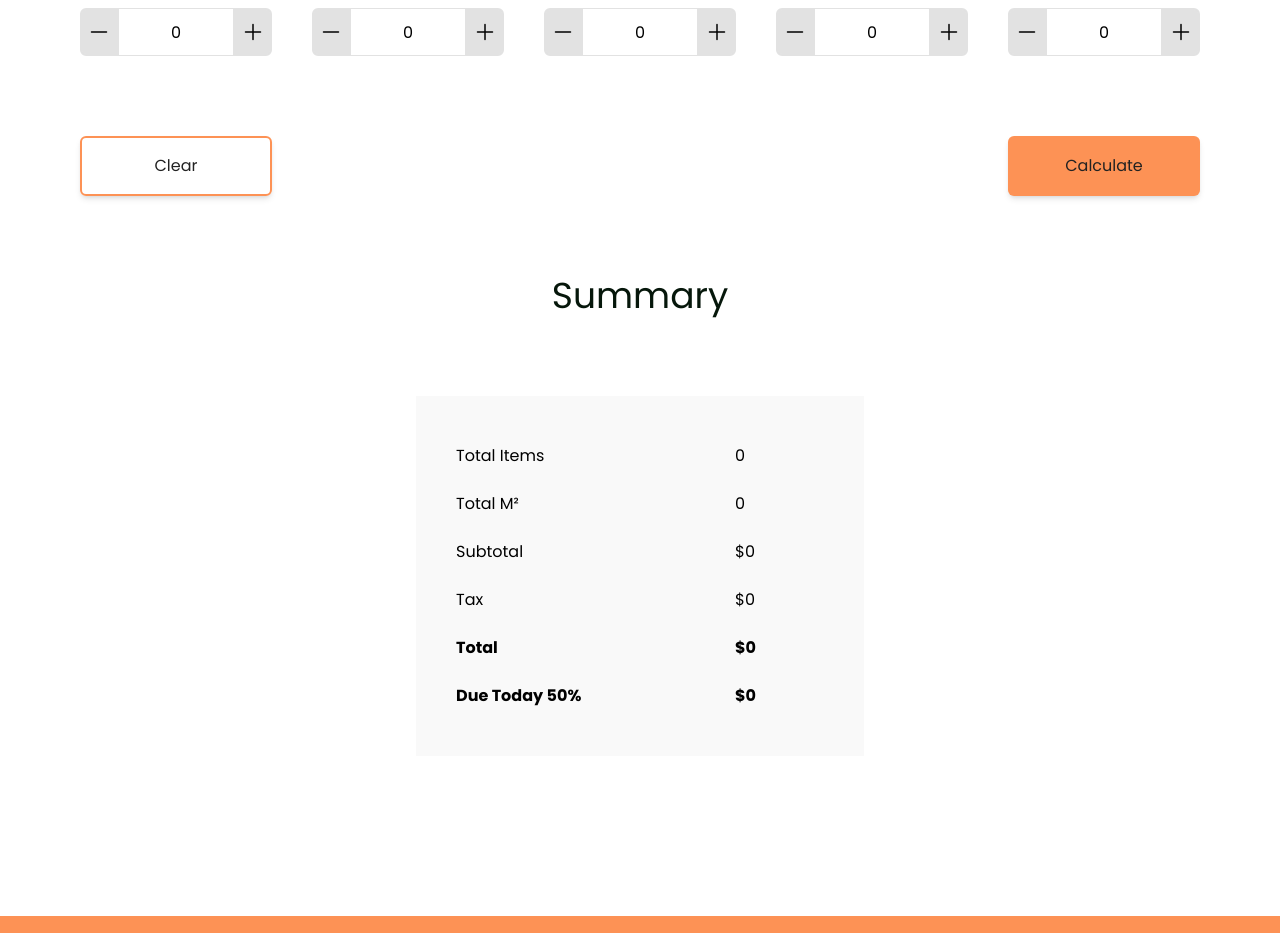
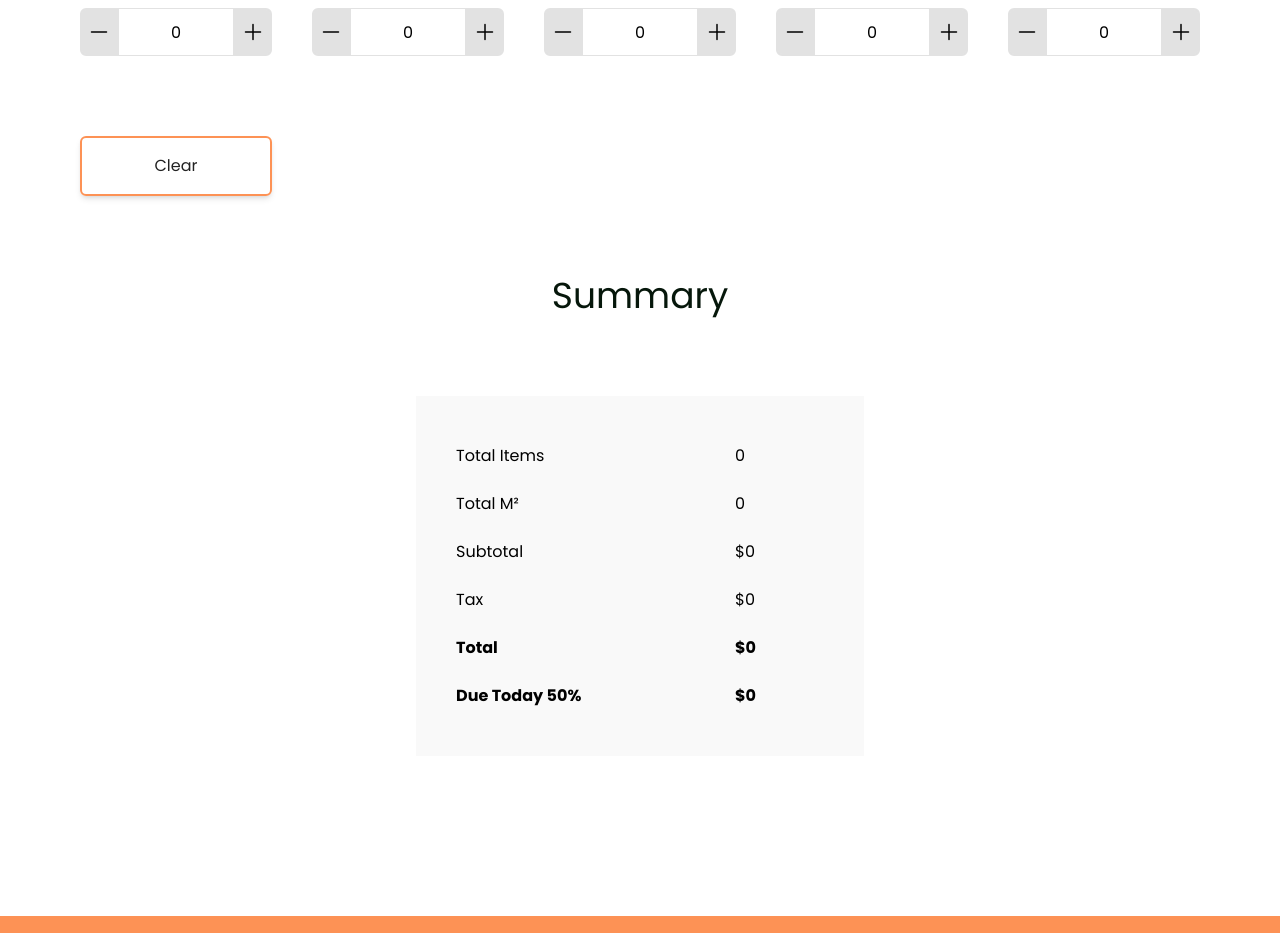
Before and after one commit to JacquelineFM/moving-calculator, a React (Vite) app: page / in a window 1280 px wide. Shown: the part 1040-1973 px from the top of the page. Built offline with nearby package versions, Linux system fonts and the light colour scheme.

Commit message:
feat: make automatic quotes
- add useEffect to calculate the quote every time the
amount of furniture changes
- remove calculate button
- remove onSubmit function in the form

```diff
--- a/src/context/CalculatorProvider.jsx
+++ b/src/context/CalculatorProvider.jsx
@@ -1,4 +1,4 @@
-import { useState, createContext } from "react";
+import { useState, useEffect, createContext } from "react";
 // data
 import { FURNITURE } from "../data/DefaultFurniture";
 
@@ -18,6 +18,10 @@ const CalculatorProvider = ({ children }) => {
     dueToday: 0,
   });
   const [furniture, setFurniture] = useState(FURNITURE);
+
+  useEffect(() => {
+    handleMakeQuotes();
+  }, [furniture]);
 
   /**
    * When the user clicks on the plus or minus button, the quantity of the item is updated.
@@ -78,12 +82,10 @@ const CalculatorProvider = ({ children }) => {
   };
 
   /**
-   * When the user clicks the button, the function will calculate the total items, total M2, subtotal,
-   * tax, total and due today 50% and then set the summary state with the calculated values.
+   * The handleMakeQuotes function is called when the user clicks the button. It calculates the total
+   * items, total M2, subtotal, tax, total and due today 50% and sets the summary state.
    */
-  const handleMakeQuotes = (e) => {
-    e.preventDefault();
-
+  const handleMakeQuotes = () => {
     let totalItems = 0;
     let totalMm = 0;
 
@@ -116,7 +118,6 @@ const CalculatorProvider = ({ children }) => {
         handleCounter,
         handleUpdateCounter,
         handleClear,
-        handleMakeQuotes,
       }}
     >
       {children}
--- a/src/sections/calculator/StorageForm.jsx
+++ b/src/sections/calculator/StorageForm.jsx
@@ -6,16 +6,11 @@ import FurnitureItem from "../../components/FurnitureItem";
 // ----------------------------------------------------------------------
 
 const StorageForm = () => {
-  const {
-    furniture,
-    handleCounter,
-    handleUpdateCounter,
-    handleClear,
-    handleMakeQuotes,
-  } = useCalculator();
+  const { furniture, handleCounter, handleUpdateCounter, handleClear } =
+    useCalculator();
 
   return (
-    <form className="w-full" onSubmit={handleMakeQuotes}>
+    <form className="w-full">
       <section
         id="furniture"
         className="grid grid-cols-1 md:grid-cols-3 lg:grid-cols-4 xl:grid-cols-5 gap-10 md:gap-8 lg:gap-10"
@@ -30,7 +25,7 @@ const StorageForm = () => {
           />
         ))}
       </section>
-      <div className="flex flex-col md:flex-row space-y-10 md:space-y-0 md:justify-between mt-20 md:mt-16 lg:mt-20">
+      <div className="mt-20 md:mt-16 lg:mt-20">
         <button
           type="button"
           className="btn-form-calculator border-2 border-primary hover:bg-primary"
@@ -38,12 +33,6 @@ const StorageForm = () => {
         >
           Clear
         </button>
-        <button
-          type="submit"
-          className="btn-form-calculator bg-primary hover:bg-white hover:border-2 hover:border-primary"
-        >
-          Calculate
-        </button>
       </div>
     </form>
   );
```
